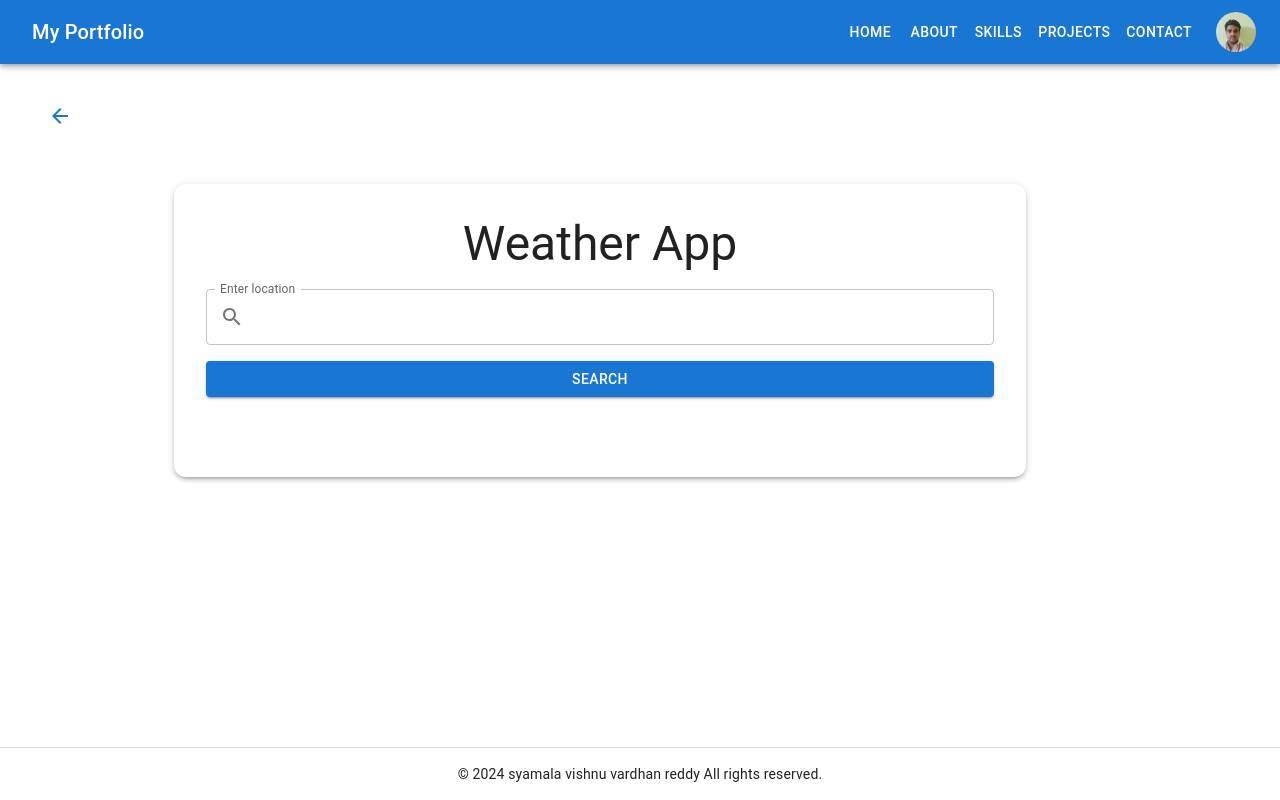
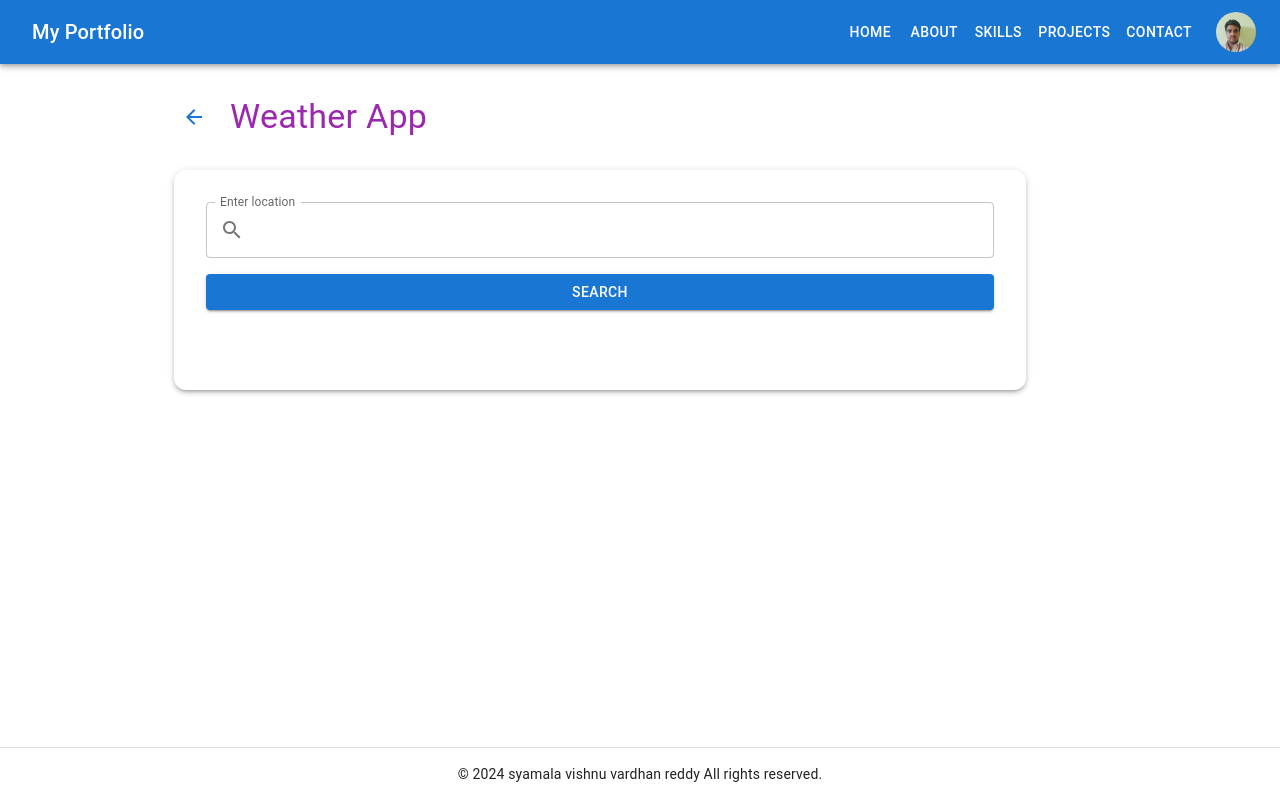
Before and after one commit to syamala-vishnu-vardhan-reddy/portfolio, a React (Vite) app: page /weather in a window 1280 px wide. Built offline with nearby package versions, Linux system fonts and the light colour scheme.

Commit message:
some patch work

```diff
--- a/src/Features/portfolio/projects/projects.tsx
+++ b/src/Features/portfolio/projects/projects.tsx
@@ -26,7 +26,7 @@ const Projects: React.FC = () => {
             />
             <CardContent>
               <Typography variant='h5' component='div'>
-                Project 1
+                Weather App
               </Typography>
               <Typography variant='body2' color='text.secondary'>
                 The weather app helps you check the weather in different
@@ -57,7 +57,7 @@ const Projects: React.FC = () => {
             />
             <CardContent>
               <Typography variant='h5' component='div'>
-                Project 2
+                TodoList App
               </Typography>
               <Typography variant='body2' color='text.secondary'>
                 The to-do list app is a simple tool to help you organize your
@@ -89,7 +89,7 @@ const Projects: React.FC = () => {
             />
             <CardContent>
               <Typography variant='h5' component='div'>
-                Project 3
+                E-Commerce App
               </Typography>
               <Typography variant='body2' color='text.secondary'>
                 This project showcases an e-commerce application where users can
--- a/src/Features/todo/todoList.tsx
+++ b/src/Features/todo/todoList.tsx
@@ -128,16 +128,16 @@ function TodoList () {
     <>
       <IconButton color='primary' component={Link} to='/projects' sx={{ m: 2 }}>
         <ArrowBackIcon />
-      </IconButton>
-
-      <div style={{ padding: '20px' }}>
-        <Typography
+      </IconButton><Typography
           variant='h6'
           gutterBottom
-          sx={{ marginLeft: 38, color: 'red' }}
+          sx={{ marginLeft: 11, color: 'lightblue' ,marginTop:-6.5}}
         >
           <strong>Todolist</strong>
         </Typography>
+
+      <div style={{ padding: '20px' }}>
+
         <TextField
           error={inputText.length > 0 && inputText.length < 4}
           id='text'
@@ -225,7 +225,7 @@ function TodoList () {
                     key={index}
                     style={{
                       backgroundColor:
-                        editIndex === index ? 'blue' : 'transparent'
+                        editIndex === index ? 'lightblue' : 'transparent'
                     }}
                   >
                     <TableCell>{index + 1}</TableCell>
--- a/src/Features/weather/weather.tsx
+++ b/src/Features/weather/weather.tsx
@@ -56,11 +56,21 @@ const WeatherApp: React.FC = () => {
 
   return (
     <>
-      <IconButton color='primary' component={Link} to='/projects' sx={{ m: 2 }}>
-        <ArrowBackIcon />
-      </IconButton>
+      <Container maxWidth='md'>
+        <Box sx={{ display: 'flex', alignItems: 'center', mt: 2, mb: 2 }}>
+          <IconButton
+            color='primary'
+            component={Link}
+            to='/projects'
+            sx={{ mr: 2 }}
+          >
+            <ArrowBackIcon />
+          </IconButton>
+          <Typography variant='h4' color='secondary'>
+            Weather App
+          </Typography>
+        </Box>
 
-      <Container maxWidth='md'>
         <Paper elevation={3} sx={{ p: 4, mt: 4, borderRadius: '12px' }}>
           <Box
             sx={{
@@ -70,9 +80,6 @@ const WeatherApp: React.FC = () => {
               mb: 4
             }}
           >
-            <Typography variant='h3' gutterBottom>
-              Weather App
-            </Typography>
             <TextField
               label='Enter location'
               variant='outlined'
```
